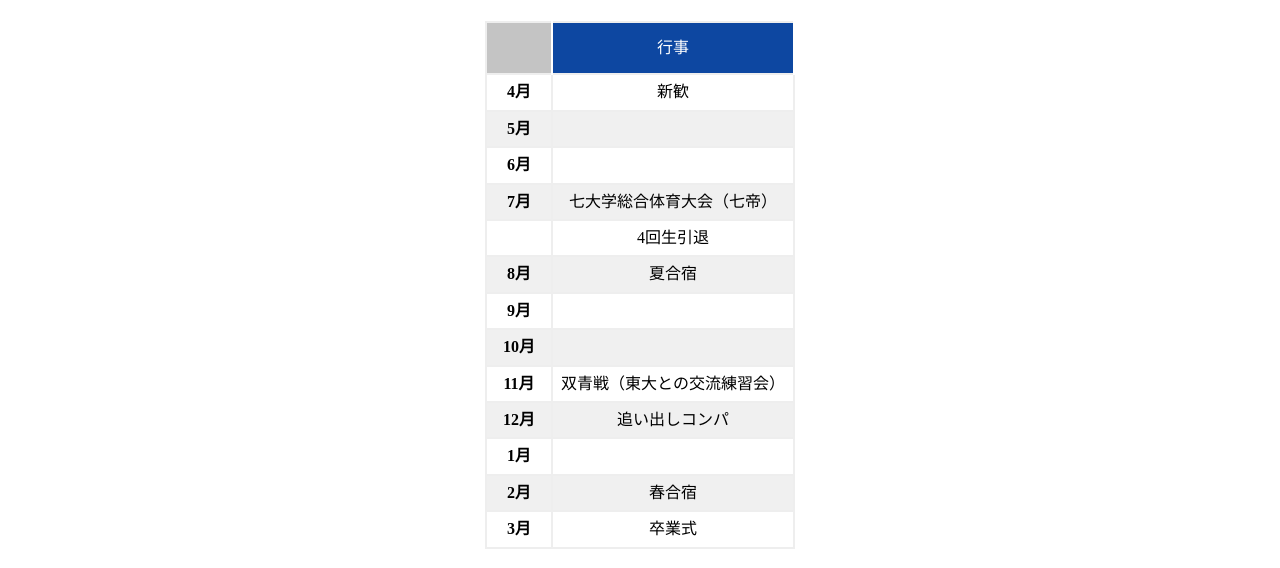
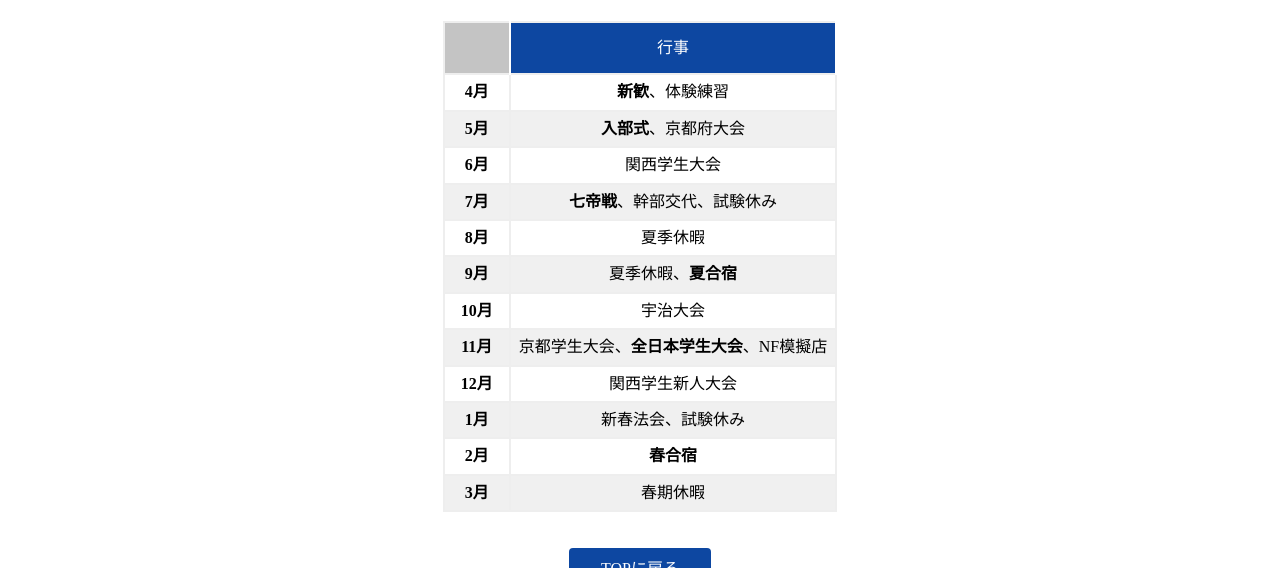
Before and after one commit to KushibikiMashu/ku-shorinji, a website: page public/schedule.html in a window 1280 px wide. Shown: the part 232-800 px from the top of the page. Drawn offline with Linux system fonts and the light colour scheme.

Commit message:
年間行事を追加

```diff
--- a/public/schedule.html
+++ b/public/schedule.html
@@ -46,55 +46,51 @@
             </thead>
             <tr>
                 <td>4月</td>
-                <td>新歓</td>
+                <td><strong>新歓</strong>、体験練習</td>
             </tr>
             <tr>
                 <td>5月</td>
-                <td></td>
+                <td><strong>入部式</strong>、京都府大会</td>
             </tr>
             <tr>
                 <td>6月</td>
-                <td></td>
+                <td>関西学生大会</td>
             </tr>
             <tr>
                 <td>7月</td>
-                <td>七大学総合体育大会（七帝）</td>
-            </tr>
-            <tr>
-                <td></td>
-                <td>4回生引退</td>
+                <td><strong>七帝戦</strong>、幹部交代、試験休み</td>
             </tr>
             <tr>
                 <td>8月</td>
-                <td>夏合宿</td>
+                <td>夏季休暇</td>
             </tr>
             <tr>
                 <td>9月</td>
-                <td></td>
+                <td>夏季休暇、<strong>夏合宿</strong></td>
             </tr>
             <tr>
                 <td>10月</td>
-                <td></td>
+                <td>宇治大会</td>
             </tr>
             <tr>
                 <td>11月</td>
-                <td>双青戦（東大との交流練習会）</td>
+                <td>京都学生大会、<strong>全日本学生大会</strong>、NF模擬店</td>
             </tr>
             <tr>
                 <td>12月</td>
-                <td>追い出しコンパ</td>
+                <td>関西学生新人大会</td>
             </tr>
             <tr>
                 <td>1月</td>
-                <td></td>
+                <td>新春法会、試験休み</td>
             </tr>
             <tr>
                 <td>2月</td>
-                <td>春合宿</td>
+                <td><strong>春合宿</strong></td>
             </tr>
             <tr>
                 <td>3月</td>
-                <td>卒業式</td>
+                <td>春期休暇</td>
             </tr>
         </table>
     </div>
```
